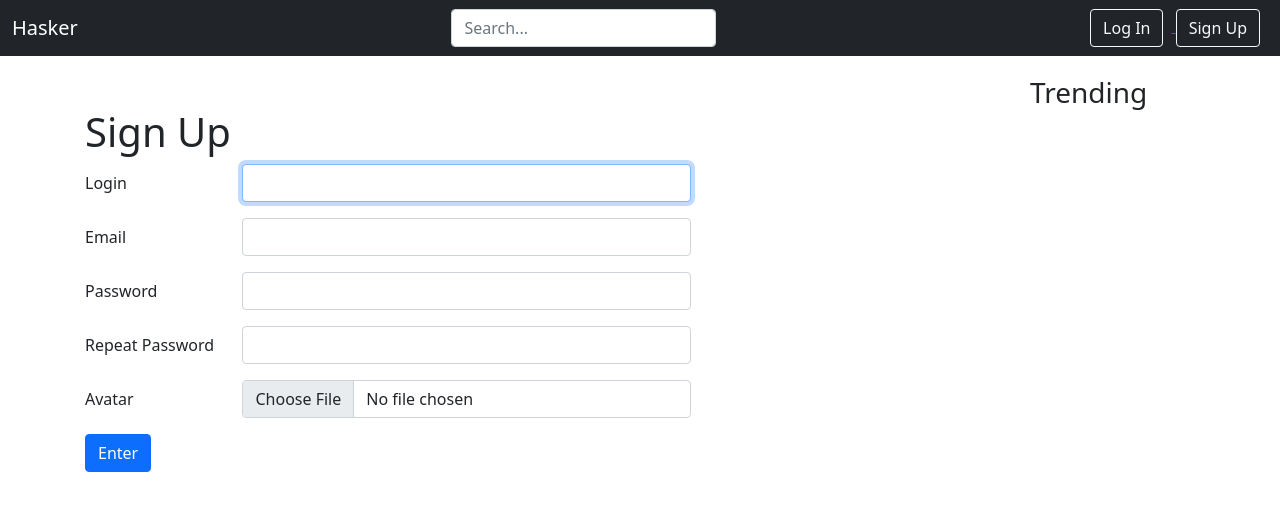
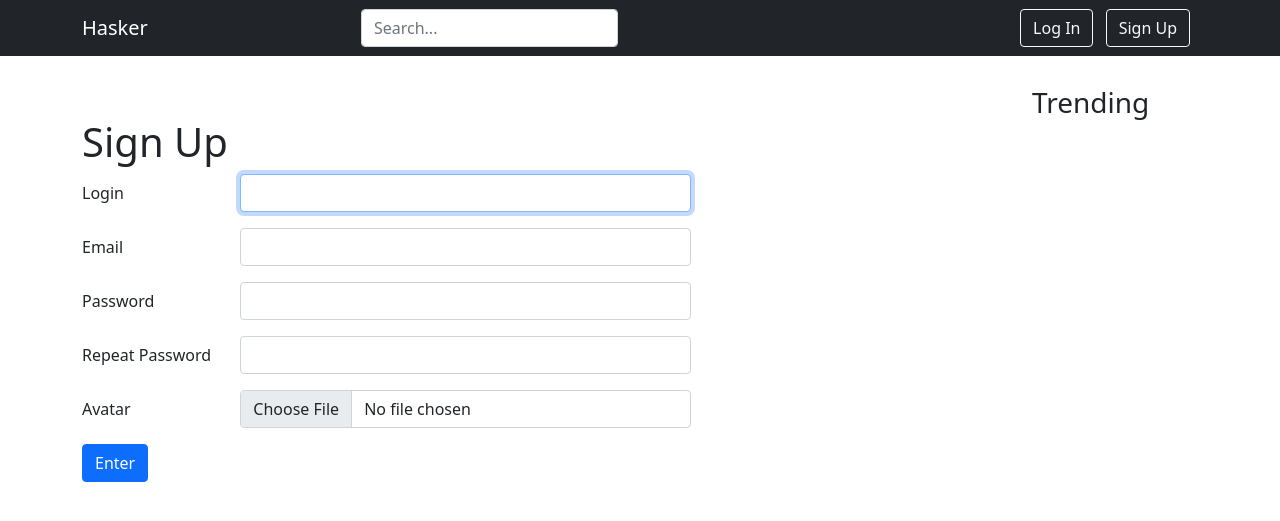
Before and after one commit to balabanas/hasker, a Django app: page /sign-up in a window 1280 px wide. Shown: the top 521 px of the page. Run offline with Django 4.2, Linux system fonts and the light colour scheme; data that the repository does not hold is empty; parts of the project's set-up code (start-up, migrations or seed data) failed here and were passed over.

Commit message:
fix header

```diff
--- a/basesite/templates/basesite/base.html
+++ b/basesite/templates/basesite/base.html
@@ -6,12 +6,11 @@
     <meta name="viewport" content="width=device-width, initial-scale=1">
     <link href="https://cdn.jsdelivr.net/npm/bootstrap@5.0.2/dist/css/bootstrap.min.css" rel="stylesheet"
           integrity="sha384-EVSTQN3/azprG1Anm3QDgpJLIm9Nao0Yz1ztcQTwFspd3yD65VohhpuuCOmLASjC" crossorigin="anonymous">
-    <!-- Bootstrap Font Icon CSS -->
     <link rel="stylesheet" href="https://cdn.jsdelivr.net/npm/bootstrap-icons@1.10.5/font/bootstrap-icons.css">
     <title>Title</title>
     <style>
-        main > .container {
-            padding: 60px 15px 0;
+        body {
+            padding-top: 70px;
         }
     </style>
     <script src="https://ajax.googleapis.com/ajax/libs/jquery/3.6.4/jquery.min.js"></script>
@@ -19,37 +18,26 @@
 <body class="d-flex flex-column h-100">
 
 <header>
-    <!-- Fixed navbar -->
     <nav class="navbar navbar-expand-md navbar-dark fixed-top bg-dark">
-        <div class="container-fluid">
+        <div class="container">
             <a class="navbar-brand" href="{% url 'list' %}">Hasker</a>
-            <form class="col-12 col-lg-auto mb-3 mb-lg-0 me-lg-3" action="{% url 'search' %}" method="get">
-
-                <input id="id_q" name="q" class="form-control me-2" type="search" placeholder="Search..." aria-label="Search">
+            <form class="d-flex mx-auto" action="{% url 'search' %}" method="get">
+                <input id="id_q" name="q" class="form-control me-2" type="search" placeholder="Search..."
+                       aria-label="Search">
             </form>
-            <div class="text-end" id="navbarCollapse">
-
+            <div class="ms-auto" id="navbarCollapse">
                 {% if request.user.is_authenticated %}
-
-                    <ul class="nav col-12 col-lg-auto me-lg-auto mb-2 justify-content-center mb-md-0">
-                        {% if user.userprofile.avatar %}
-                            <li><img src="{{ user.userprofile.avatar.url }}" alt="{{ user }} avatar"
-                                     class="rounded-circle" height="22"/></li>
-                        {% endif %}
-                        <li><a href="{% url 'settings' %}" class="nav-link px-2 text-white">{{ user }}</a></li>
-                    </ul>
-                    <a href="{% url 'logout' %}">
-                        <button type="button" class="btn btn-outline-light me-2" aria-current="page">Log Out</button>
-                    </a>
+                    {% if user.userprofile.avatar %}
+                        <img src="{{ user.userprofile.avatar.url }}" alt="{{ user }} avatar"
+                             class="rounded-circle" height="22"/>
+                    {% endif %}
+                    <span class="text-light"><a href="{% url 'settings' %}"
+                                                class="text-decoration-none text-white">{{ user }}</a></span>
+                    <a href="{% url 'logout' %}" class="btn btn-outline-light me-2" aria-current="page">Log Out</a>
                 {% else %}
-                    <a href="{% url 'login' %}">
-                        <button type="button" class="btn btn-outline-light me-2" aria-current="page">Log In</button>
-                    </a>
-                    <a href="{% url 'sign-up' %}">
-                        <button type="button" class="btn btn-outline-light me-2">Sign Up</button>
-                    </a>
+                    <a href="{% url 'login' %}" class="btn btn-outline-light me-2" aria-current="page">Log In</a>
+                    <a href="{% url 'sign-up' %}" class="btn btn-outline-light me-2">Sign Up</a>
                 {% endif %}
-
             </div>
         </div>
     </nav>
```
